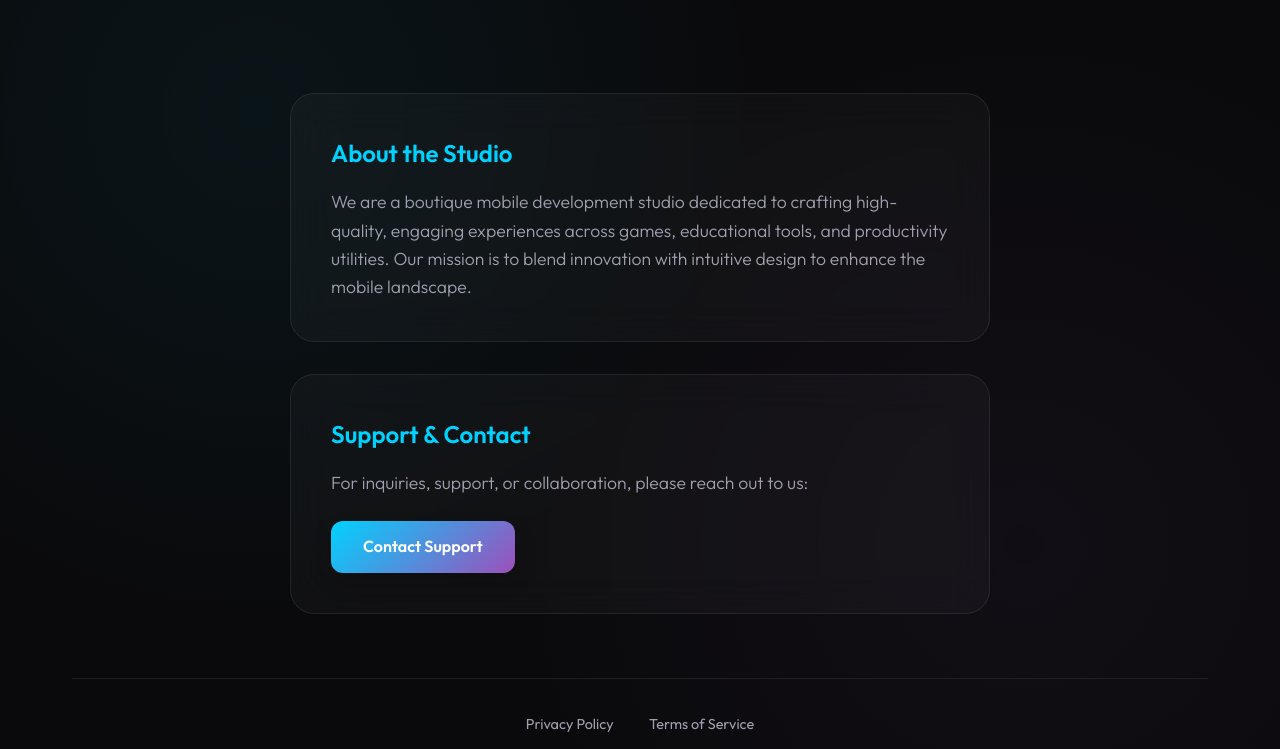
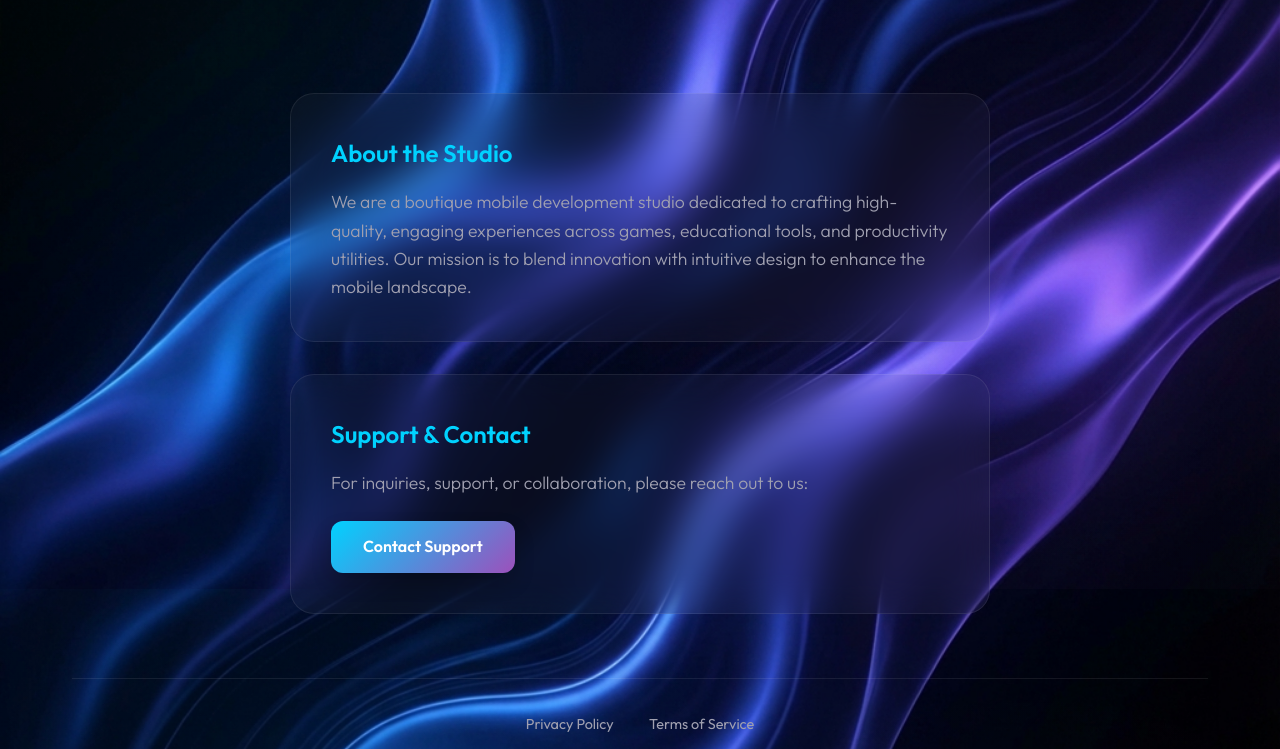
Before and after one commit to youngsoo-math/firstaxiomstudio-site, a plain HTML site: page index.html in a window 1280 px wide. Shown: the part 211-960 px from the top of the page. Drawn offline with Linux system fonts and the light colour scheme.

Commit message:
fix: move background image to src/assets for proper bundling

```diff
--- a/src/style.css
+++ b/src/style.css
@@ -21,7 +21,7 @@ body {
   background-image:
     radial-gradient(circle at 20% 30%, rgba(0, 210, 255, 0.05) 0%, transparent 40%),
     radial-gradient(circle at 80% 70%, rgba(157, 80, 187, 0.05) 0%, transparent 40%),
-    url('background.png');
+    url('./assets/background.png');
   background-size: cover;
   background-attachment: fixed;
   background-position: center;
```
Also changed, not shown: src/assets/background.png (renamed from public/background.png).
